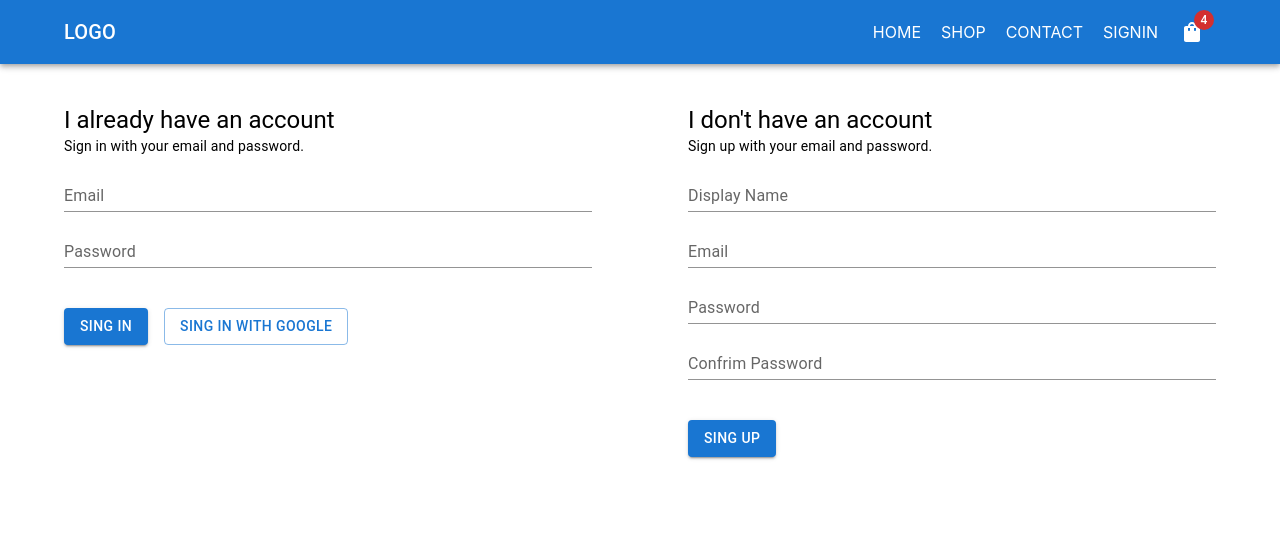
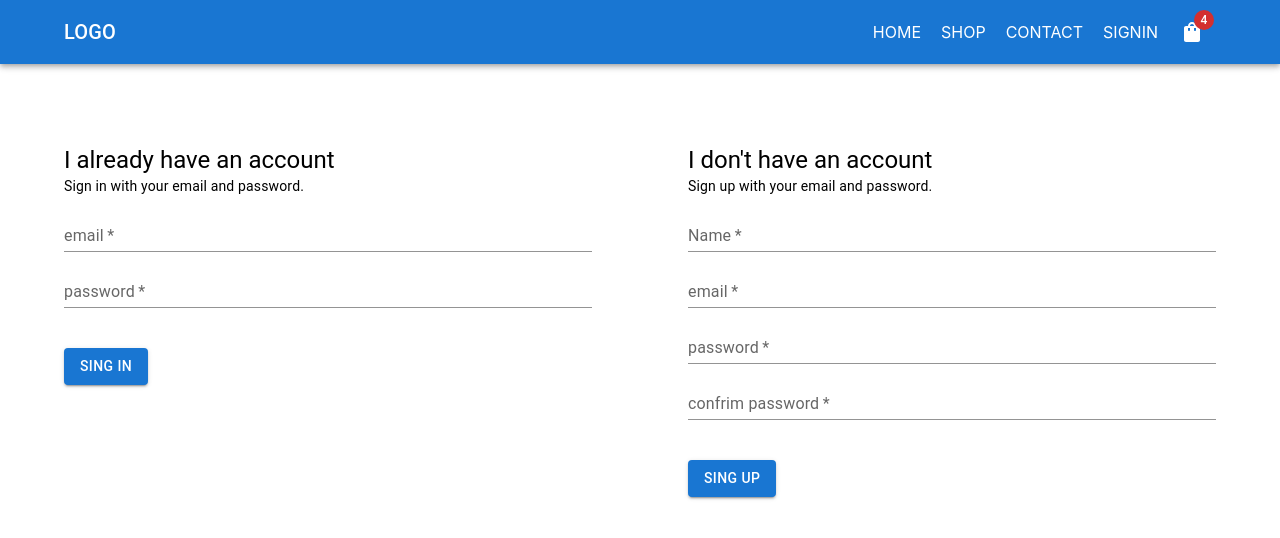
Before and after one commit to zeinabkamkar98/Clothing-Store, a React (Create React App) app in the folder simple_store/: page /sign-in in a window 1280 px wide. Shown: the top 538 px of the page. Built offline with nearby package versions, Linux system fonts and the light colour scheme.

Commit message:
sign in sign up form added

```diff
--- a/simple_store/src/components/Header.jsx
+++ b/simple_store/src/components/Header.jsx
@@ -117,7 +117,7 @@ export default function Header() {
             sx={{
                 width: 1,
                 top: 0,
-                marginBottom: 5,
+                marginBottom: 1,
                 zIndex: 100,
             }}>
             <AppBar position='static' >
--- a/simple_store/src/components/SignUp.jsx
+++ b/simple_store/src/components/SignUp.jsx
@@ -4,6 +4,27 @@ import TextField from '@mui/material/TextField';
 import { FormControl } from '@mui/material';
 
 export class SignUp extends Component {
+    constructor(props) {
+        super();
+        this.state = {
+            email: '',
+            password: '',
+            name: '',
+            confrimPassword: '',
+        }
+    }
+
+    handleSubmit = event => {
+        event.preventDefault();
+        this.setState({ email: '', password: '' });
+        console.log(this.state)
+    }
+
+    handleChange = event => {
+        const { value, name } = event.target;
+
+        this.setState({ [name]: value });
+    }
     render() {
         return (
             <>
@@ -15,30 +36,50 @@ export class SignUp extends Component {
                 </Typography>
                 <FormControl fullWidth sx={{ mt: 1 }} variant="standard">
                     <TextField
-                        label="Display Name"
+                        name='name'
+                        type='text'
+                        onChange={this.handleChange}
+                        value={this.state.name}
+                        label='Name'
+                        required
                         variant="standard"
                     />
                 </FormControl>
                 <FormControl fullWidth sx={{ mt: 1 }} variant="standard">
                     <TextField
-                        label="Email"
+                        name='email'
+                        type='email'
+                        onChange={this.handleChange}
+                        value={this.state.email}
+                        label='email'
+                        required
                         variant="standard"
                     />
                 </FormControl>
                 <FormControl fullWidth sx={{ mt: 1 }} variant="standard">
                     <TextField
-                        label="Password"
+                        name='password'
+                        type='password'
+                        onChange={this.handleChange}
+                        value={this.state.password}
+                        label='password'
+                        required
                         variant="standard"
                     />
                 </FormControl>
                 <FormControl fullWidth sx={{ mt: 1 }} variant="standard">
                     <TextField
-                        label="Confrim Password"
+                        name='confrimPassword'
+                        type='password'
+                        onChange={this.handleChange}
+                        value={this.state.confrimPassword}
+                        label='confrim password'
+                        required
                         variant="standard"
                     />
                 </FormControl>
                 <Box sx={{ pt: 5 }}>
-                    <Button variant="contained">SING UP</Button>
+                    <Button variant="contained" onClick={this.handleSubmit}>SING UP</Button>
                 </Box>
 
             </>
--- a/simple_store/src/components/SingIn.jsx
+++ b/simple_store/src/components/SingIn.jsx
@@ -4,6 +4,25 @@ import TextField from '@mui/material/TextField';
 import { FormControl } from '@mui/material';
 
 export class SingIn extends Component {
+    constructor(props) {
+        super();
+        this.state = {
+            email: '',
+            password: '',
+        }
+    }
+
+    handleSubmit = event => {
+        event.preventDefault();
+        this.setState({ email: '', password: '' });
+        console.log(this.state)
+    }
+
+    handleChange = event => {
+        const { value, name } = event.target;
+
+        this.setState({ [name]: value });
+    }
     render() {
         return (
             <>
@@ -15,20 +34,30 @@ export class SingIn extends Component {
                 </Typography>
                 <FormControl fullWidth sx={{ mt: 1 }} variant="standard">
                     <TextField
-                        label="Email"
+                        name='email'
+                        type='email'
+                        onChange={this.handleChange}
+                        value={this.state.email}
+                        label='email'
+                        required
                         variant="standard"
                     />
+
                 </FormControl>
                 <FormControl fullWidth sx={{ mt: 1 }} variant="standard">
                     <TextField
-                        label="Password"
+                        name='password'
+                        type='password'
+                        value={this.state.password}
+                        onChange={this.handleChange}
+                        label='password'
+                        required
                         variant="standard"
                     />
                 </FormControl>
 
                 <Stack spacing={2} direction="row" sx={{ pt: 5 }}>
-                    <Button variant="contained">SING IN</Button>
-                    <Button variant="outlined">SING IN WITH GOOGLE</Button>
+                    <Button variant="contained" onClick={this.handleSubmit}>SING IN</Button>
                 </Stack>
 
             </>
--- a/simple_store/src/pages/SignIn.jsx
+++ b/simple_store/src/pages/SignIn.jsx
@@ -9,7 +9,7 @@ export class SIGNIN extends Component {
     render() {
         return (
             <>
-                <Container>
+                <Container sx={{ mt: 10 }}>
                     <Grid container spacing={12}>
                         <Grid item xs={12} lg={6}>
                             <SingIn></SingIn>
```
